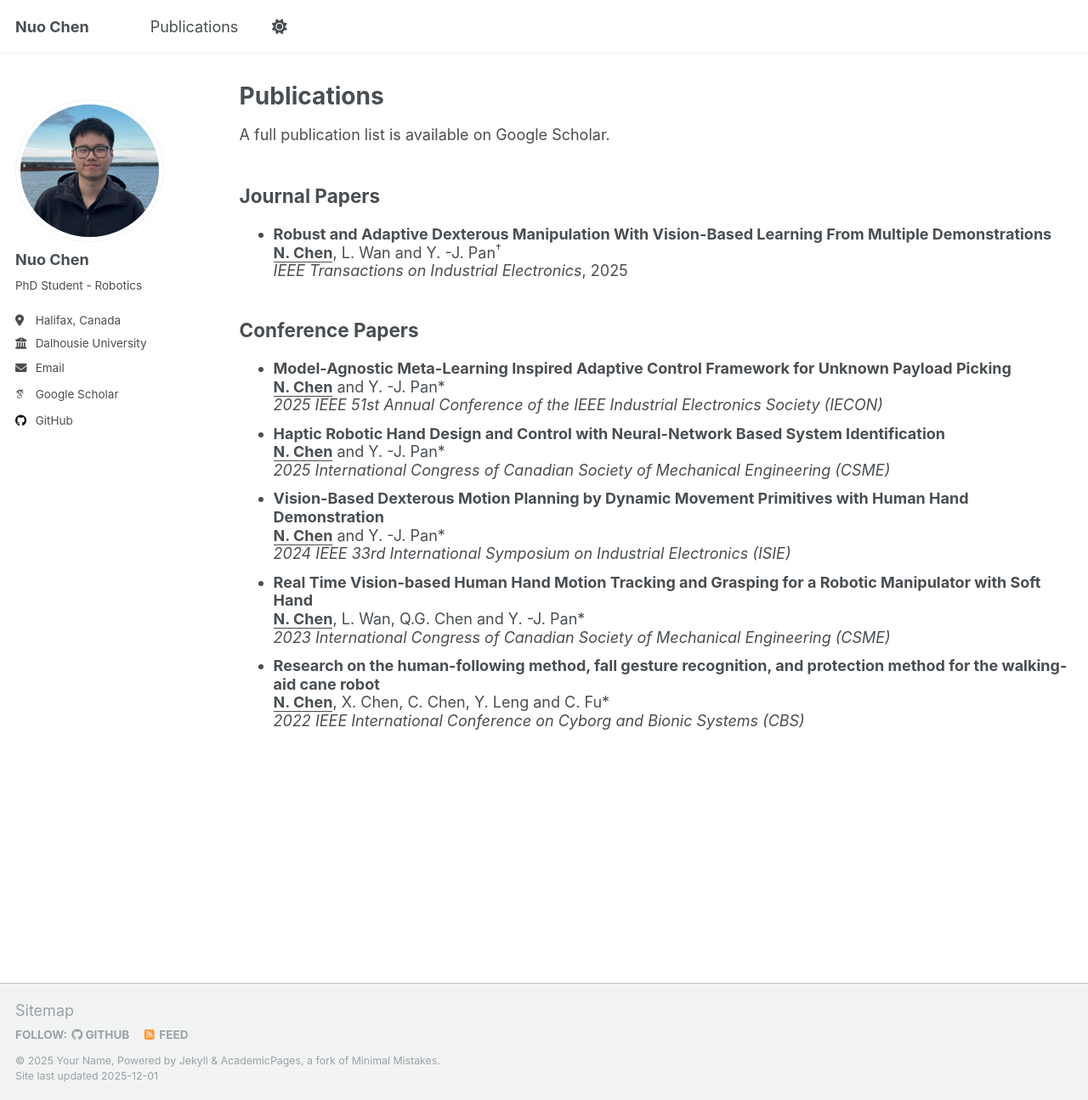
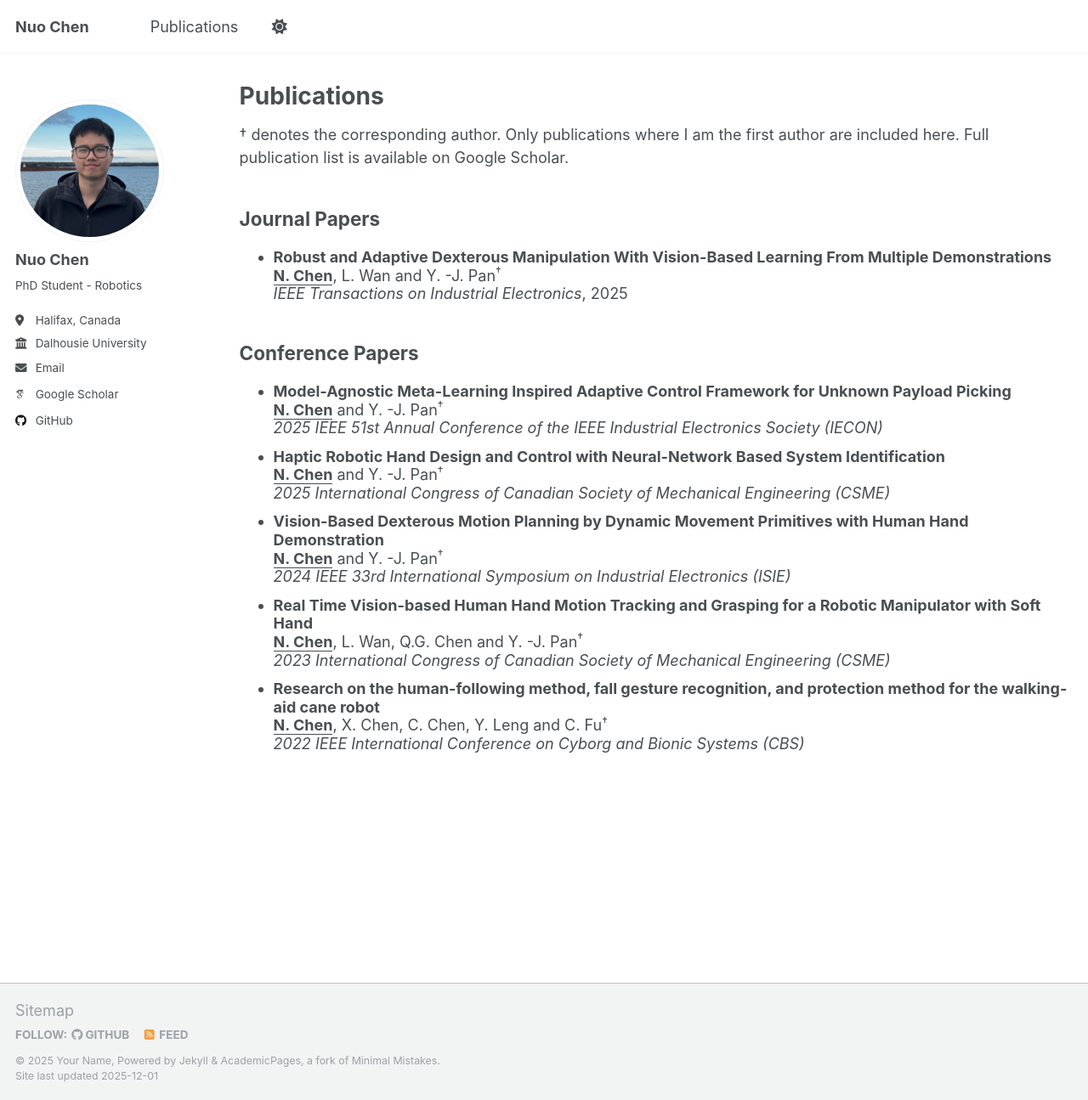
Before and after one commit to NuoChen1999/nuochen1999.github.io, a Jekyll site: the page built from _pages/publications.md, in a window 1280 px wide and 1295 px high. Shown: the whole window at 85% size. Built offline with Jekyll 4.4.1, drawn with Linux system fonts in a browser that asks for light colours; some web fonts are replaced; a script that is not in the unit is left out.

Commit message:
Revise author details in publications list
Updated author notation to include corresponding author symbol for first authorship.

```diff
--- a/_pages/publications.md
+++ b/_pages/publications.md
@@ -4,7 +4,7 @@ permalink: /publications/
 title: "Publications"
 author_profile: true
 ---
-<p>A full publication list is available on <a href="https://scholar.google.ca/citations?user=LAkiYFAAAAAJ&hl=en" style="text-decoration: none; color: inherit;">Google Scholar</a>.</p>
+<p>† denotes the corresponding author. Only publications where I am the first author are included here. Full publication list is available on <a href="https://scholar.google.ca/citations?user=LAkiYFAAAAAJ&hl=en" style="text-decoration: none; color: inherit;">Google Scholar</a>.</p>
 
 ## Journal Papers
 - <p style="line-height: 1.2; margin: 0;">
@@ -23,7 +23,7 @@ author_profile: true
          style="text-decoration: none; color: inherit; font-weight: bold;">
         Model-Agnostic Meta-Learning Inspired Adaptive Control Framework for Unknown Payload Picking
       </a><br>
-      <u><strong>N. Chen</strong></u> and Y. -J. Pan*<br>
+      <u><strong>N. Chen</strong></u> and Y. -J. Pan<sup>†</sup><br>
       <em>2025 IEEE 51st Annual Conference of the IEEE Industrial Electronics Society (IECON)</em>
   </p>
 
@@ -32,7 +32,7 @@ author_profile: true
          style="text-decoration: none; color: inherit; font-weight: bold;">
         Haptic Robotic Hand Design and Control with Neural-Network Based System Identification
       </a><br>
-      <u><strong>N. Chen</strong></u> and Y. -J. Pan*<br>
+      <u><strong>N. Chen</strong></u> and Y. -J. Pan<sup>†</sup><br>
       <em>2025 International Congress of Canadian Society of Mechanical Engineering (CSME)</em>
   </p>
 
@@ -41,7 +41,7 @@ author_profile: true
          style="text-decoration: none; color: inherit; font-weight: bold;">
         Vision-Based Dexterous Motion Planning by Dynamic Movement Primitives with Human Hand Demonstration
       </a><br>
-      <u><strong>N. Chen</strong></u> and Y. -J. Pan*<br>
+      <u><strong>N. Chen</strong></u> and Y. -J. Pan<sup>†</sup><br>
       <em>2024 IEEE 33rd International Symposium on Industrial Electronics (ISIE)</em>
   </p>
 
@@ -50,7 +50,7 @@ author_profile: true
          style="text-decoration: none; color: inherit; font-weight: bold;">
        Real Time Vision-based Human Hand Motion Tracking and Grasping for a Robotic Manipulator with Soft Hand
       </a><br>
-      <u><strong>N. Chen</strong></u>, L. Wan, Q.G. Chen and Y. -J. Pan*<br>
+      <u><strong>N. Chen</strong></u>, L. Wan, Q.G. Chen and Y. -J. Pan<sup>†</sup><br>
       <em>2023 International Congress of Canadian Society of Mechanical Engineering (CSME)</em>
   </p>
 
@@ -59,6 +59,6 @@ author_profile: true
          style="text-decoration: none; color: inherit; font-weight: bold;">
         Research on the human-following method, fall gesture recognition, and protection method for the walking-aid cane robot
       </a><br>
-      <u><strong>N. Chen</strong></u>, X. Chen, C. Chen, Y. Leng and C. Fu*<br>
+      <u><strong>N. Chen</strong></u>, X. Chen, C. Chen, Y. Leng and C. Fu<sup>†</sup><br>
       <em>2022 IEEE International Conference on Cyborg and Bionic Systems (CBS)</em>
   </p>
```
